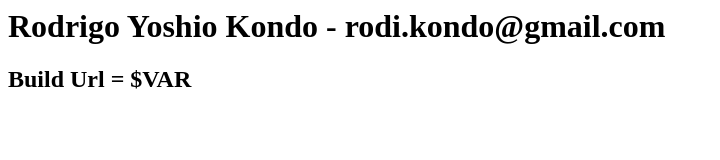
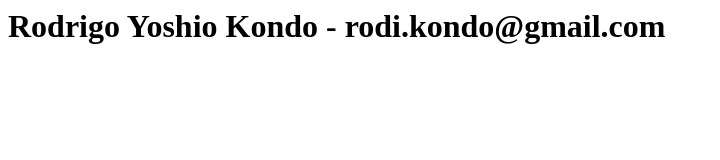
Before and after one commit to RoKondo/musical-adventure, a plain HTML site: page index.html in a window 1280 px wide. Shown: the whole page, without its empty margins (0-720 px from the left). Drawn offline with Linux system fonts and the light colour scheme.

Commit message:
Test url (#4)
implemented task 2

```diff
--- a/index.html
+++ b/index.html
@@ -1,2 +1 @@
 <h1>Rodrigo Yoshio Kondo - rodi.kondo@gmail.com</h1>
-<h2>Build Url = $VAR</h2>
```
Also changed, not shown: 1 other file.
